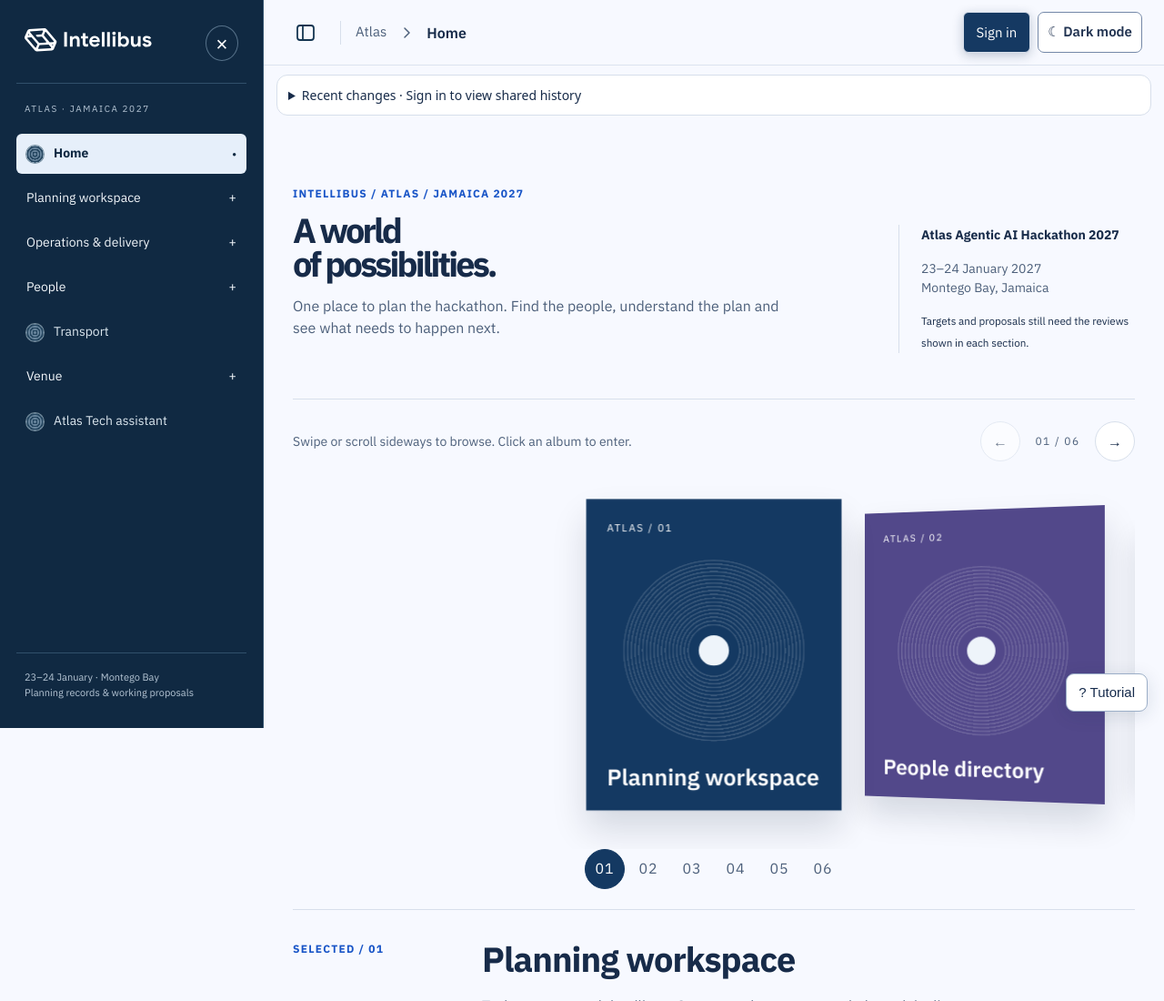
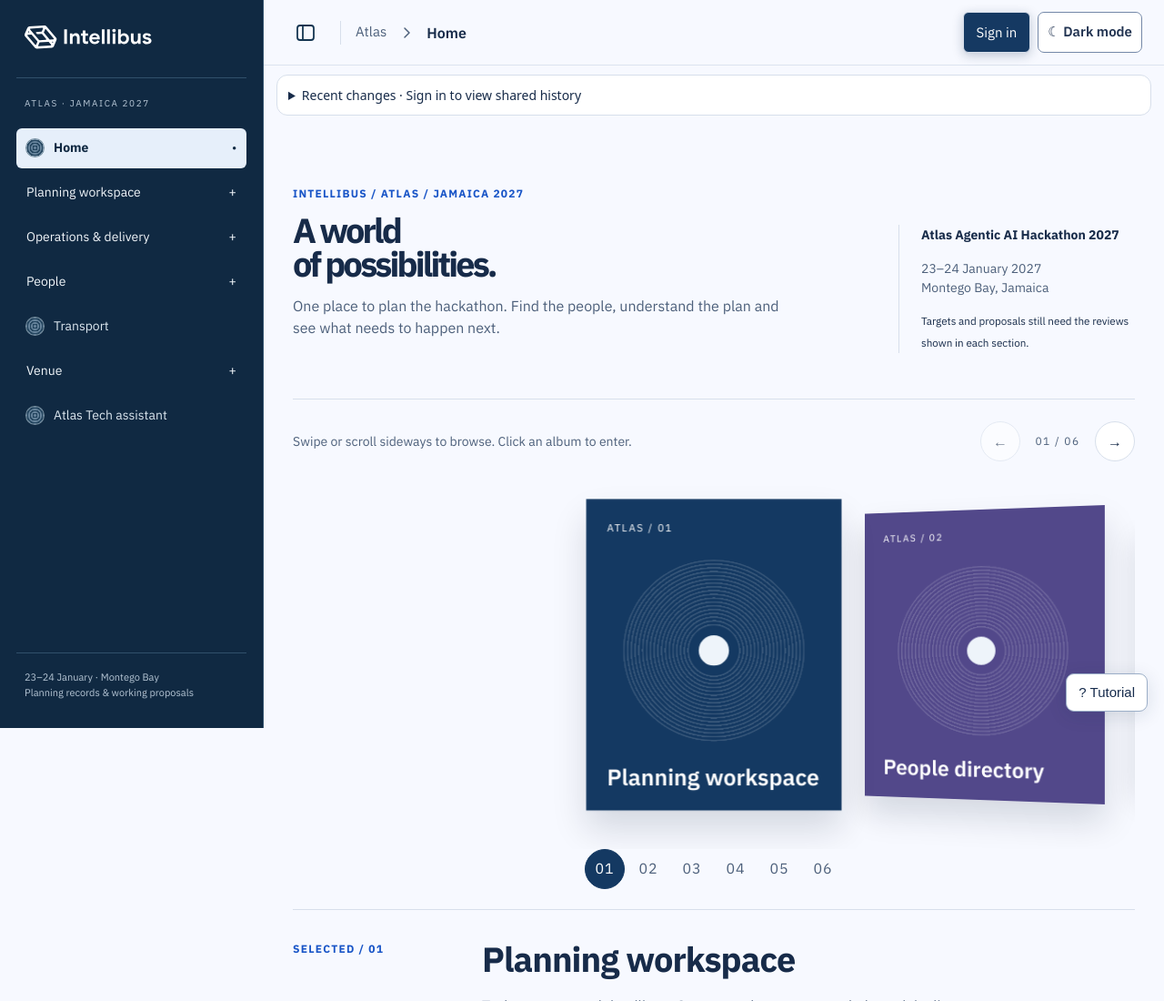
Before and after one commit to AlexHutchinsonAI/atlas-hackathon-planner, a website with bundled scripts: page index.html in a window 1280 px wide. Shown: the top 1100 px of the page at 91% size. Built offline with nearby package versions, Linux system fonts and the light colour scheme; files whose address does not match are found by name.

Commit message:
Remove sidebar close cross and retain accessible panel controls

```diff
--- a/scripts/sidebar.js
+++ b/scripts/sidebar.js
@@ -9,7 +9,7 @@
   const toolbar=document.createElement('header');toolbar.id='atlas-toolbar';toolbar.className='mission-nav';toolbar.dataset.readable='true';
   toolbar.innerHTML='<button type="button" id="atlas-menu-toggle" aria-controls="atlas-sidebar" aria-expanded="false" aria-label="Open navigation"><svg viewBox="0 0 24 24" width="24" height="24" aria-hidden="true" focusable="false"><rect x="3" y="4" width="18" height="16" rx="3" fill="none" stroke="currentColor" stroke-width="1.8"/><path d="M9 4v16" fill="none" stroke="currentColor" stroke-width="1.8"/></svg></button><span class="toolbar-divider" aria-hidden="true"></span><nav class="toolbar-context" aria-label="Breadcrumb"><ol><li><a id="atlas-current-section" href="'+prefix+'index.html">Atlas</a></li><li><svg class="toolbar-chevron" viewBox="0 0 16 16" width="16" height="16" aria-hidden="true" focusable="false"><path d="m6 3 5 5-5 5" fill="none" stroke="currentColor" stroke-width="1.5" stroke-linecap="round" stroke-linejoin="round"/></svg><strong id="atlas-current-page" aria-current="page">Home</strong></li></ol></nav><div class="nav-tools"></div>';
   const sidebar=document.createElement('aside');sidebar.id='atlas-sidebar';sidebar.setAttribute('aria-label','Atlas navigation');
-  sidebar.innerHTML=`<div class="sidebar-brand"><a href="${prefix}index.html" aria-label="Atlas home"><img src="${prefix}assets/intellibus-logo.svg" alt="Intellibus" width="140" height="27"></a><button type="button" id="atlas-menu-close" aria-label="Close navigation">×</button></div><p class="sidebar-caption">ATLAS · JAMAICA 2027</p><nav id="atlas-sidebar-links" aria-label="Planner pages and views"></nav><p class="sidebar-footnote">23–24 January · Montego Bay<br>Planning records & working proposals</p>`;
+  sidebar.innerHTML=`<div class="sidebar-brand"><a href="${prefix}index.html" aria-label="Atlas home"><img src="${prefix}assets/intellibus-logo.svg" alt="Intellibus" width="140" height="27"></a><button type="button" id="atlas-menu-close" aria-label="Close navigation"><svg viewBox="0 0 24 24" width="24" height="24" aria-hidden="true" focusable="false"><rect x="3" y="4" width="18" height="16" rx="3" fill="none" stroke="currentColor" stroke-width="1.8"/><path d="M9 4v16" fill="none" stroke="currentColor" stroke-width="1.8"/></svg></button></div><p class="sidebar-caption">ATLAS · JAMAICA 2027</p><nav id="atlas-sidebar-links" aria-label="Planner pages and views"></nav><p class="sidebar-footnote">23–24 January · Montego Bay<br>Planning records & working proposals</p>`;
   const backdrop=document.createElement('button');backdrop.id='atlas-sidebar-backdrop';backdrop.type='button';backdrop.setAttribute('aria-label','Close navigation');backdrop.tabIndex=-1;
   document.body.prepend(toolbar,sidebar,backdrop);
   const toggle=toolbar.querySelector('button'),close=sidebar.querySelector('button'),links=sidebar.querySelector('nav');
@@ -18,7 +18,7 @@
   const accountState=()=>window.AtlasTeam?{active:window.AtlasTeam.active,email:document.getElementById('atlas-account-control')?.title||'',role:window.AtlasTeam.readOnly?'View only':window.AtlasTeam.canAdmin()?'Owner':'Editor'}:window.AtlasPageAccount?.current||{active:false};
   function modal(){return innerWidth<=900;}
   function setOpen(next,focus=false){
-    const changed=open!==next;
+    const changed=open!==next,wasModal=sidebar.hasAttribute('aria-modal');
     open=next;document.body.dataset.sidebarOpen=String(open);sidebar.hidden=!open;toggle.setAttribute('aria-expanded',String(open));toggle.setAttribute('aria-label',open?'Close navigation':'Open navigation');backdrop.hidden=!(open&&modal());
     if(open&&modal()){
       sidebar.setAttribute('role','dialog');sidebar.setAttribute('aria-modal','true');
@@ -27,7 +27,7 @@
       for(const [node,value] of inert)if(sidebar.contains(node)){node.inert=value;inert.delete(node);}
       for(const node of document.body.children)if(![sidebar,backdrop].includes(node)&&!['SCRIPT','STYLE','LINK'].includes(node.tagName)){if(!inert.has(node))inert.set(node,node.inert);node.inert=true;}
     }else{sidebar.removeAttribute('role');sidebar.removeAttribute('aria-modal');for(const [node,value] of inert)node.inert=value;inert.clear();document.dispatchEvent(new Event('atlas-navigation-change'));}
-    if(focus)(open?close:toggle).focus();
+    if(focus||(open&&wasModal!==modal()&&!document.querySelector('dialog[open]')))(open&&modal()?close:toggle).focus();
     if(changed)setTimeout(()=>dispatchEvent(new Event('resize')),260);
   }
   toggle.onclick=()=>setOpen(!open,true);close.onclick=()=>setOpen(false,true);backdrop.onclick=()=>setOpen(false,true);
--- a/styles/immersive.css
+++ b/styles/immersive.css
@@ -46,7 +46,8 @@
   #atlas-sidebar[hidden]{display:none!important}
   #atlas-sidebar .sidebar-brand{display:flex;align-items:center;justify-content:space-between;gap:16px;padding:0 9px 24px;border-bottom:1px solid #31506b}
   #atlas-sidebar .sidebar-brand img{filter:brightness(0) invert(1);width:140px;height:auto}
-  #atlas-sidebar .sidebar-brand button{border:1px solid #567189!important;background:transparent!important;color:white!important;border-radius:50%!important;width:36px;min-height:36px!important;padding:0!important;font-size:24px!important}
+  #atlas-sidebar .sidebar-brand button{display:none;border:0!important;background:transparent!important;color:white!important;border-radius:6px!important;width:44px;min-height:44px!important;padding:10px!important}
+  #atlas-sidebar .sidebar-brand button:hover{background:#ffffff12!important}
   #atlas-sidebar .sidebar-caption{font-size:10px;letter-spacing:.16em;color:#b6c6d5;margin:20px 9px}
   #atlas-sidebar .sidebar-link{min-height:44px;display:flex;align-items:center;gap:11px;padding:10px 11px;border-radius:6px;color:#dce7ef!important;font-size:14px;line-height:1.4;text-decoration:none;position:relative}
   #atlas-sidebar .sidebar-link:hover{background:#254865;text-decoration:none!important}#atlas-sidebar .sidebar-link[aria-current="page"]{background:#e6effa;color:#102942!important;font-weight:650}
@@ -180,6 +181,7 @@
   body[data-sidebar-open="false"] #atlas-toolbar #atlas-account-control{border:1px solid #567189!important;background:#1b4268!important}
   #atlas-sidebar{z-index:130!important;padding-top:calc(28px + env(safe-area-inset-top,0px))!important;padding-bottom:calc(20px + env(safe-area-inset-bottom,0px))!important}
   @media(max-width:900px){
+    #atlas-sidebar .sidebar-brand button{display:inline-flex;align-items:center;justify-content:center;flex:none}
     #atlas-toolbar,body[data-sidebar-open="true"] #atlas-toolbar{padding:calc(10px + env(safe-area-inset-top,0px)) max(12px,env(safe-area-inset-right,0px)) 10px max(12px,env(safe-area-inset-left,0px))!important;gap:10px!important}
     #atlas-toolbar .toolbar-context ol,#atlas-toolbar .toolbar-context li{gap:8px}
   }
```
Also changed, not shown: tests/header-check.cjs (+4 -3 lines), tests/header-editor-check.cjs (+1 -1 lines), README.md.
